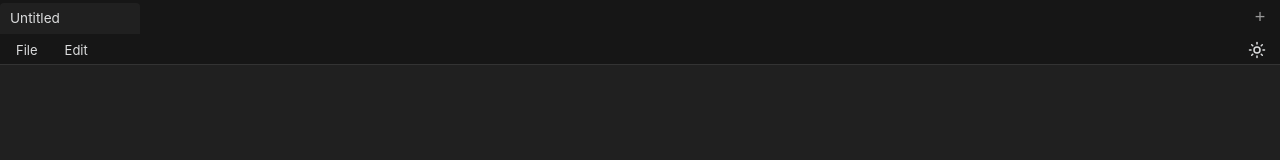
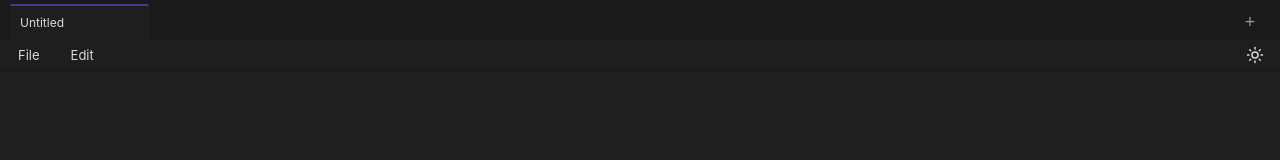
Before and after one commit to yosr481/Notepad-Flux, a React (Vite) app: page / in a window 1280 px wide. Shown: the top 160 px of the page. Built offline with nearby package versions, Linux system fonts and the light colour scheme.

Commit message:
feat: initialize docs for application structure, core UI components, Fluent Design styling, and foundational documentation.

```diff
--- a/src/App.jsx
+++ b/src/App.jsx
@@ -144,6 +144,7 @@ function App() {
 
     return (
         <div className={styles.appContainer} data-theme={theme} onClick={() => setContextMenu(null)}>
+            <div className={styles.topBar}>
                 <Tabs
                     tabs={tabs}
                     activeTabId={activeTabId}
@@ -177,6 +178,7 @@ function App() {
                     onExit={() => window.close()}
                     recentFiles={recentFiles}
                 />
+            </div>
 
             <div className={styles.editorWrapper}>
                 <Editor
--- a/src/App.module.css
+++ b/src/App.module.css
@@ -6,6 +6,14 @@
     color: var(--text-normal);
 }
 
+.topBar {
+    display: flex;
+    flex-direction: column;
+    z-index: 100;
+    position: relative;
+    box-shadow: var(--shadow-s);
+}
+
 .editorWrapper {
     flex-grow: 1;
     overflow: hidden;
--- a/src/components/Layout/ContextMenu.module.css
+++ b/src/components/Layout/ContextMenu.module.css
@@ -1,12 +1,28 @@
 .contextMenu {
     position: fixed;
     background-color: var(--background-primary);
-    border: 1px solid var(--border-color);
-    border-radius: 4px;
-    box-shadow: 0 2px 8px rgba(0, 0, 0, 0.2);
-    z-index: 1000;
-    min-width: 150px;
-    padding: 4px 0;
+    /* Fallback */
+    background-color: var(--mica-background-alt);
+    backdrop-filter: blur(var(--mica-blur));
+    border: 1px solid var(--background-modifier-border);
+    border-radius: var(--radius-m);
+    box-shadow: var(--shadow-m);
+    z-index: var(--z-dropdown);
+    min-width: 160px;
+    padding: 4px;
+    animation: fadeIn var(--transition-fast);
+}
+
+@keyframes fadeIn {
+    from {
+        opacity: 0;
+        transform: translateY(-4px);
+    }
+
+    to {
+        opacity: 1;
+        transform: translateY(0);
+    }
 }
 
 .menuItem {
@@ -14,6 +30,8 @@
     cursor: pointer;
     font-size: 14px;
     color: var(--text-normal);
+    border-radius: var(--radius-s);
+    transition: background-color var(--transition-fast);
 }
 
 .menuItem:hover {
--- a/src/components/Layout/MenuBar.module.css
+++ b/src/components/Layout/MenuBar.module.css
@@ -1,15 +1,18 @@
 .menuBar {
     height: 30px;
     background-color: var(--background-secondary);
+    /* Fallback */
+    background-color: var(--mica-background);
+    backdrop-filter: blur(var(--mica-blur));
     display: flex;
     align-items: center;
     padding: 0 10px;
-    border-bottom: 1px solid var(--background-modifier-border);
+    border-bottom: none;
     flex-shrink: 0;
     justify-content: space-between;
     user-select: none;
     position: relative;
-    z-index: 50;
+    z-index: 100;
 }
 
 .menuItems {
@@ -20,8 +23,9 @@
 
 .menuItem {
     cursor: pointer;
-    padding: 2px 6px;
-    border-radius: 2px;
+    padding: 4px 8px;
+    border-radius: var(--radius-s);
+    transition: background-color var(--transition-fast);
 }
 
 .menuItem:hover {
@@ -42,25 +46,43 @@
     top: 100%;
     left: 0;
     background-color: var(--background-primary);
+    /* Fallback */
+    background-color: var(--mica-background-alt);
+    backdrop-filter: blur(var(--mica-blur));
     border: 1px solid var(--background-modifier-border);
-    border-radius: 4px;
-    box-shadow: 0 4px 10px var(--background-modifier-box-shadow);
-    padding: 4px 0;
-    z-index: 1000;
-    min-width: 200px;
+    border-radius: var(--radius-m);
+    box-shadow: var(--shadow-m);
+    padding: 4px;
+    z-index: var(--z-dropdown);
+    min-width: 220px;
     display: flex;
     flex-direction: column;
+    animation: fadeIn var(--transition-fast);
+}
+
+@keyframes fadeIn {
+    from {
+        opacity: 0;
+        transform: translateY(-4px);
+    }
+
+    to {
+        opacity: 1;
+        transform: translateY(0);
+    }
 }
 
 .dropdownItem {
     display: flex;
     justify-content: space-between;
     align-items: center;
-    padding: 6px 12px;
+    padding: 8px 12px;
     cursor: pointer;
     color: var(--text-normal);
     font-size: 13px;
     white-space: nowrap;
+    border-radius: var(--radius-s);
+    transition: background-color var(--transition-fast);
 }
 
 .dropdownItem:hover {
@@ -116,14 +138,18 @@
     top: -4px;
     left: 100%;
     background-color: var(--background-primary);
+    /* Fallback */
+    background-color: var(--mica-background-alt);
+    backdrop-filter: blur(var(--mica-blur));
     border: 1px solid var(--background-modifier-border);
-    border-radius: 4px;
-    box-shadow: 0 4px 10px var(--background-modifier-box-shadow);
-    padding: 4px 0;
-    z-index: 1001;
-    min-width: 200px;
+    border-radius: var(--radius-m);
+    box-shadow: var(--shadow-m);
+    padding: 4px;
+    z-index: var(--z-dropdown);
+    min-width: 220px;
     flex-direction: column;
     margin-left: 4px;
+    animation: fadeIn var(--transition-fast);
 }
 
 .themeToggle {
@@ -133,8 +159,9 @@
     color: var(--text-normal);
     display: flex;
     align-items: center;
-    padding: 4px;
-    border-radius: 4px;
+    padding: 6px;
+    border-radius: var(--radius-s);
+    transition: background-color var(--transition-fast);
 }
 
 .themeToggle:hover {
--- a/src/components/Layout/StatusBar.module.css
+++ b/src/components/Layout/StatusBar.module.css
@@ -1,6 +1,9 @@
 .statusBar {
     height: 24px;
     background-color: var(--background-secondary);
+    /* Fallback */
+    background-color: var(--mica-background);
+    backdrop-filter: blur(var(--mica-blur));
     border-top: 1px solid var(--background-modifier-border);
     display: flex;
     align-items: center;
@@ -10,6 +13,7 @@
     flex-shrink: 0;
     justify-content: flex-end;
     gap: 20px;
+    z-index: var(--z-base);
 }
 
 .statusItem {
--- a/src/components/Layout/Tabs.module.css
+++ b/src/components/Layout/Tabs.module.css
@@ -1,13 +1,16 @@
 .tabsContainer {
     display: flex;
     align-items: center;
-    background-color: var(--background-secondary);
-    border-bottom: 1px solid var(--border-color);
-    height: 35px;
+    background-color: var(--background-primary);
+    /* Fallback */
+    background-color: var(--mica-background-alt);
+    backdrop-filter: blur(var(--mica-blur));
+    height: 40px;
     user-select: none;
     position: relative;
-    padding: 0;
+    padding: 4px 10px 0 10px;
     overflow: hidden;
+    z-index: 90;
 }
 
 .scrollButton {
@@ -18,16 +21,16 @@
     width: 28px;
     height: 28px;
     border: none;
-    background: var(--background-secondary);
+    background: transparent;
     color: var(--text-normal);
     cursor: pointer;
-    border-radius: 4px;
+    border-radius: var(--radius-s);
     flex-shrink: 0;
     z-index: 2;
     font-size: 20px;
     font-weight: bold;
     margin: 0 2px;
-    transition: all 0.2s;
+    transition: all var(--transition-fast);
 }
 
 .scrollButton:hover {
@@ -60,20 +63,20 @@
     display: flex;
     align-items: center;
     padding: 0 10px;
-    height: 30px;
+    height: 36px;
     min-width: 80px;
     /* Reduced min width for better shrinking */
     max-width: 180px;
     flex: 0 1 140px;
     /* Allow shrinking from 140px base */
-    border-right: 1px solid var(--border-color);
-    background-color: var(--background-secondary);
+    border-right: 1px solid transparent;
+    background-color: transparent;
     color: var(--text-muted);
     cursor: pointer;
-    font-size: 0.85rem;
+    font-size: var(--font-size-s);
     position: relative;
-    transition: background-color 0.2s;
-    border-radius: 4px 4px 0 0;
+    transition: background-color var(--transition-fast), color var(--transition-fast);
+    border-radius: var(--radius-m) var(--radius-m) 0 0;
     margin-right: 2px;
 }
 
@@ -82,21 +85,27 @@
 }
 
 .activeTab {
-    background-color: var(--background-primary);
+    background-color: var(--background-secondary);
     color: var(--text-normal);
-    border-bottom: none;
     position: relative;
+    box-shadow: none;
 }
 
+/* Remove the bottom line covering pseudo-element */
 .activeTab::after {
+    display: none;
+}
+
+/* Remove the top accent line if desired, or keep it */
+.activeTab::before {
     content: '';
     position: absolute;
-    bottom: -1px;
+    top: 0;
     left: 0;
     right: 0;
-    height: 1px;
-    background-color: var(--background-primary);
-    z-index: 1;
+    height: 2px;
+    background-color: var(--interactive-accent);
+    border-radius: var(--radius-m) var(--radius-m) 0 0;
 }
 
 .tabContent {
@@ -162,6 +171,7 @@
     font-size: 14px;
     width: 18px;
     height: 18px;
+    transition: opacity var(--transition-fast), background-color var(--transition-fast);
 }
 
 .tab:hover .closeButton {
@@ -185,10 +195,10 @@
     color: var(--text-muted);
     cursor: pointer;
     font-size: 18px;
-    border-radius: 4px 4px 0 0;
+    border-radius: var(--radius-s);
     flex-shrink: 0;
     margin: 0 4px 0 2px;
-    transition: all 0.2s;
+    transition: all var(--transition-fast);
 }
 
 .newTabButton:hover {
--- a/src/styles/variables.css
+++ b/src/styles/variables.css
@@ -1,10 +1,31 @@
 :root {
-    /* Obsidian Default Theme Dark Palette */
-    --background-primary: #202020;
-    --background-primary-alt: #1a1a1a;
-    --background-secondary: #161616;
-    --background-secondary-alt: #000000;
-    --background-modifier-border: #333;
+    /* ============================================
+       OBSIDIAN DEFAULT THEME - DARK MODE
+       Based on official Obsidian color palette
+       ============================================ */
+
+    /* Base Colors - Dark Mode */
+    --color-base-00: #1e1e1e;
+    --color-base-05: #1a1a1a;
+    --color-base-10: #202020;
+    --color-base-20: #252525;
+    --color-base-25: #2a2a2a;
+    --color-base-30: #303030;
+    --color-base-35: #363636;
+    --color-base-40: #3f3f3f;
+    --color-base-50: #555555;
+    --color-base-60: #666666;
+    --color-base-70: #999999;
+    --color-base-100: #dadada;
+
+    /* Background Colors */
+    --background-primary: var(--color-base-10);
+    --background-primary-alt: var(--color-base-05);
+    --background-secondary: var(--color-base-00);
+    --background-secondary-alt: var(--color-base-00);
+    --background-modifier-border: var(--color-base-30);
+    --background-modifier-border-hover: var(--color-base-40);
+    --background-modifier-border-focus: var(--color-base-50);
     --background-modifier-form-field: rgba(0, 0, 0, 0.3);
     --background-modifier-form-field-highlighted: rgba(0, 0, 0, 0.22);
     --background-modifier-box-shadow: rgba(0, 0, 0, 0.3);
@@ -12,10 +33,12 @@
     --background-modifier-error: #3d0000;
     --background-modifier-error-hover: #470000;
     --background-modifier-cover: rgba(0, 0, 0, 0.8);
+    --background-hover: var(--color-base-25);
 
-    --text-normal: #dcddde;
-    --text-muted: #999;
-    --text-faint: #666;
+    /* Text Colors */
+    --text-normal: var(--color-base-100);
+    --text-muted: var(--color-base-70);
+    --text-faint: var(--color-base-60);
     --text-accent: #7f6df2;
     --text-accent-hover: #8875ff;
     --text-selection: rgba(23, 48, 77, 0.99);
@@ -25,19 +48,33 @@
     --text-highlight-bg: rgba(255, 255, 0, 0.4);
     --text-highlight-bg-active: rgba(255, 128, 0, 0.4);
 
-    --interactive-normal: #2a2a2a;
-    --interactive-hover: #303030;
+    /* Interactive Colors */
+    --interactive-normal: var(--color-base-25);
+    --interactive-hover: var(--color-base-30);
     --interactive-accent: #483699;
     --interactive-accent-hover: #4d3ca6;
     --interactive-success: #197300;
 
+    /* Scrollbar Colors */
     --scrollbar-active-thumb-bg: rgba(255, 255, 255, 0.2);
     --scrollbar-bg: rgba(255, 255, 255, 0.05);
     --scrollbar-thumb-bg: rgba(255, 255, 255, 0.1);
     --scrollbar-thumb: rgba(255, 255, 255, 0.1);
     --scrollbar-track: rgba(255, 255, 255, 0.05);
 
-    --blockquote-border: #7f6df2;
+    /* Extended Colors - Dark Mode */
+    --color-red: #ff6b6b;
+    --color-orange: #ff9966;
+    --color-yellow: #ffd966;
+    --color-green: #7ee787;
+    --color-cyan: #79c0ff;
+    --color-blue: #7f6df2;
+    --color-purple: #d2a8ff;
+    --color-pink: #ff7eb6;
+
+    /* Semantic Colors */
+    --blockquote-border: var(--text-accent);
+    --border-color: var(--background-modifier-border);
 
     /* Syntax Highlighting - Dark */
     --syntax-keyword: #ff7b72;
@@ -48,10 +85,68 @@
     --syntax-function: #d2a8ff;
     --syntax-class: #d2a8ff;
     --syntax-property: #79c0ff;
+    --syntax-comment: var(--color-base-60);
+
+    /* ============================================
+       FLUENT DESIGN SYSTEM VARIABLES
+       ============================================ */
+
+    /* Border Radius - Fluent Design */
+    --radius-s: 2px;
+    --radius-m: 4px;
+    --radius-l: 6px;
+    --radius-xl: 8px;
+    --radius-round: 50%;
+
+    /* Shadows - Fluent Depth */
+    --shadow-s: 0 1px 2px rgba(0, 0, 0, 0.3);
+    --shadow-m: 0 2px 8px rgba(0, 0, 0, 0.4);
+    --shadow-l: 0 4px 16px rgba(0, 0, 0, 0.5);
+    --shadow-xl: 0 8px 24px rgba(0, 0, 0, 0.6);
+
+    /* Mica Material Effect - Dark Mode */
+    --mica-background: rgba(30, 30, 30, 0.7);
+    --mica-background-alt: rgba(26, 26, 26, 0.8);
+    --mica-blur: 40px;
+
+    /* Acrylic Effect - Alternative to Mica */
+    --acrylic-background: rgba(32, 32, 32, 0.6);
+    --acrylic-border: rgba(255, 255, 255, 0.08);
+    --acrylic-blur: 30px;
+
+    /* Transitions - Fluent Motion */
+    --transition-fast: 100ms cubic-bezier(0.4, 0, 0.2, 1);
+    --transition-normal: 200ms cubic-bezier(0.4, 0, 0.2, 1);
+    --transition-slow: 300ms cubic-bezier(0.4, 0, 0.2, 1);
+    --transition-smooth: 400ms cubic-bezier(0.4, 0, 0.2, 1);
+
+    /* Z-Index Layers */
+    --z-base: 0;
+    --z-dropdown: 1000;
+    --z-modal: 2000;
+    --z-tooltip: 3000;
+    --z-notification: 4000;
+
+    /* Spacing Scale */
+    --space-xs: 4px;
+    --space-s: 8px;
+    --space-m: 12px;
+    --space-l: 16px;
+    --space-xl: 24px;
+    --space-xxl: 32px;
 
     /* Fonts */
     --font-text: 'Inter', -apple-system, BlinkMacSystemFont, "Segoe UI", Roboto, Helvetica, Arial, sans-serif;
-    --font-monospace: 'JetBrains Mono', 'Fira Code', monospace;
+    --font-monospace: 'JetBrains Mono', 'Fira Code', 'Consolas', monospace;
+    --font-ui: -apple-system, BlinkMacSystemFont, "Segoe UI", Roboto, Helvetica, Arial, sans-serif;
+
+    /* Font Sizes */
+    --font-size-xs: 11px;
+    --font-size-s: 12px;
+    --font-size-m: 13px;
+    --font-size-normal: 14px;
+    --font-size-l: 16px;
+    --font-size-xl: 18px;
 
     /* Editor Dimensions */
     --line-width: 100%;
@@ -59,12 +154,33 @@
 }
 
 [data-theme="light"] {
-    /* Obsidian Default Theme Light Palette */
-    --background-primary: #ffffff;
-    --background-primary-alt: #f5f6f8;
-    --background-secondary: #f2f3f5;
-    --background-secondary-alt: #e3e5e8;
+    /* ============================================
+       OBSIDIAN DEFAULT THEME - LIGHT MODE
+       Based on official Obsidian color palette
+       ============================================ */
+
+    /* Base Colors - Light Mode */
+    --color-base-00: #ffffff;
+    --color-base-05: #f9f9f9;
+    --color-base-10: #f5f6f8;
+    --color-base-20: #f2f3f5;
+    --color-base-25: #e3e5e8;
+    --color-base-30: #d3d4d6;
+    --color-base-35: #c4c5c7;
+    --color-base-40: #b5b6b8;
+    --color-base-50: #999999;
+    --color-base-60: #888888;
+    --color-base-70: #666666;
+    --color-base-100: #2e3338;
+
+    /* Background Colors */
+    --background-primary: var(--color-base-00);
+    --background-primary-alt: var(--color-base-10);
+    --background-secondary: var(--color-base-20);
+    --background-secondary-alt: var(--color-base-25);
     --background-modifier-border: #ddd;
+    --background-modifier-border-hover: #ccc;
+    --background-modifier-border-focus: #aaa;
     --background-modifier-form-field: #fff;
     --background-modifier-form-field-highlighted: #fff;
     --background-modifier-box-shadow: rgba(0, 0, 0, 0.1);
@@ -72,10 +188,12 @@
     --background-modifier-error: #990000;
     --background-modifier-error-hover: #bb0000;
     --background-modifier-cover: rgba(0, 0, 0, 0.8);
+    --background-hover: var(--color-base-20);
 
-    --text-normal: #2e3338;
-    --text-muted: #888888;
-    --text-faint: #999999;
+    /* Text Colors */
+    --text-normal: var(--color-base-100);
+    --text-muted: var(--color-base-60);
+    --text-faint: var(--color-base-50);
     --text-accent: #705dcf;
     --text-accent-hover: #7a6ae6;
     --text-selection: rgba(204, 230, 255, 0.99);
@@ -85,32 +203,62 @@
     --text-highlight-bg: rgba(255, 255, 0, 0.4);
     --text-highlight-bg-active: rgba(255, 128, 0, 0.4);
 
-    --interactive-normal: #f2f3f5;
-    --interactive-hover: #e9e9e9;
+    /* Interactive Colors */
+    --interactive-normal: var(--color-base-20);
+    --interactive-hover: var(--color-base-25);
     --interactive-accent: #7b6cd9;
     --interactive-accent-hover: #8273e6;
     --interactive-success: #197300;
 
+    /* Scrollbar Colors */
     --scrollbar-active-thumb-bg: rgba(0, 0, 0, 0.2);
     --scrollbar-bg: rgba(0, 0, 0, 0.05);
     --scrollbar-thumb-bg: rgba(0, 0, 0, 0.1);
     --scrollbar-thumb: rgba(0, 0, 0, 0.1);
     --scrollbar-track: rgba(0, 0, 0, 0.05);
 
-    --blockquote-border: #705dcf;
+    /* Extended Colors - Light Mode */
+    --color-red: #e03131;
+    --color-orange: #f76707;
+    --color-yellow: #f59f00;
+    --color-green: #2f9e44;
+    --color-cyan: #1098ad;
+    --color-blue: #705dcf;
+    --color-purple: #7048e8;
+    --color-pink: #d6336c;
+
+    /* Semantic Colors */
+    --blockquote-border: var(--text-accent);
+    --border-color: var(--background-modifier-border);
 
     /* Syntax Highlighting - Light (High Contrast) */
     --syntax-keyword: #d73a49;
-    /* Red */
     --syntax-string: #032f62;
-    /* Dark Blue */
     --syntax-regexp: #22863a;
-    /* Green */
     --syntax-number: #005cc5;
-    /* Blue */
     --syntax-bool: #d73a49;
     --syntax-function: #6f42c1;
-    /* Purple */
     --syntax-class: #6f42c1;
     --syntax-property: #005cc5;
+    --syntax-comment: var(--color-base-60);
+
+    /* ============================================
+       FLUENT DESIGN SYSTEM VARIABLES - LIGHT MODE
+       ============================================ */
+
+    /* Shadows - Fluent Depth (Light Mode) */
+    --shadow-s: 0 1px 2px rgba(0, 0, 0, 0.1);
+    --shadow-m: 0 2px 8px rgba(0, 0, 0, 0.15);
+    --shadow-l: 0 4px 16px rgba(0, 0, 0, 0.2);
+    --shadow-xl: 0 8px 24px rgba(0, 0, 0, 0.25);
+
+    /* Mica Material Effect - Light Mode */
+    --mica-background: rgba(255, 255, 255, 0.7);
+    --mica-background-alt: rgba(249, 249, 249, 0.8);
+    --mica-blur: 40px;
+
+    /* Acrylic Effect - Alternative to Mica (Light Mode) */
+    --acrylic-background: rgba(255, 255, 255, 0.6);
+    --acrylic-border: rgba(0, 0, 0, 0.08);
+    --acrylic-blur: 30px;
 }
```
Also changed, not shown: src/styles/utilities.css (+9 -9 lines), 2 other files (tests, documents, lock files or other folders). Lines whose indentation alone changed are shown as unchanged.
